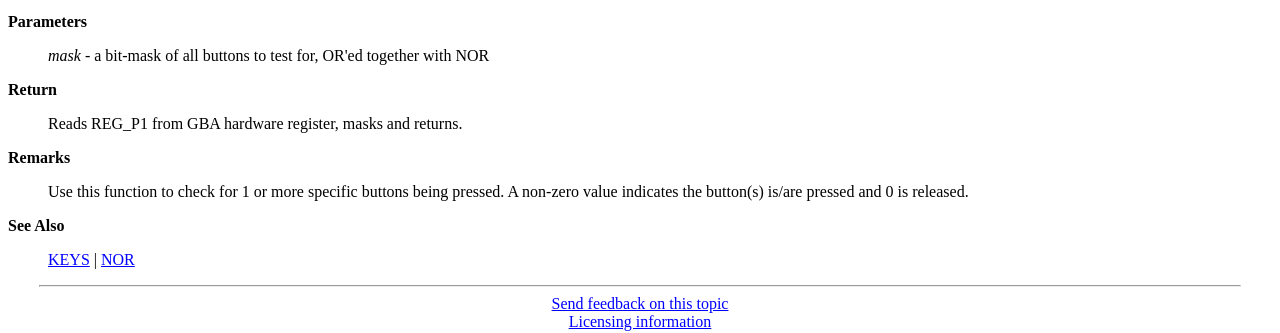
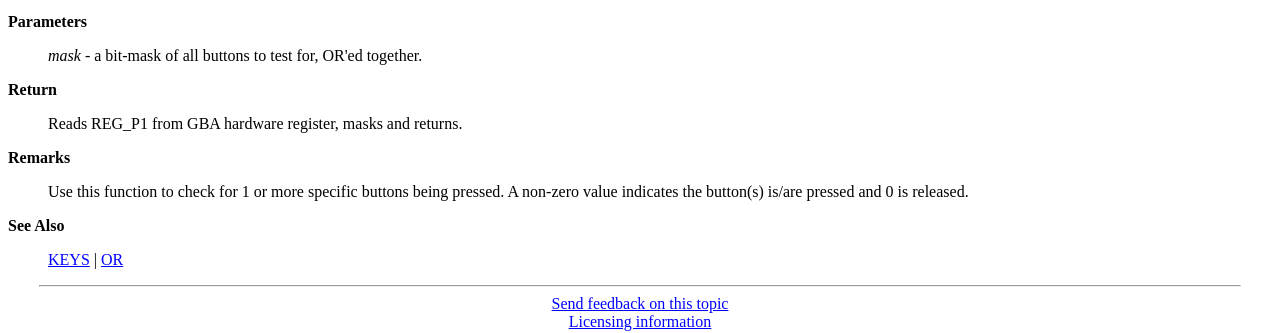
Before and after one commit to uli/dragonbasic, a plain HTML site: page dbapi/Input_KEY.htm in a window 1280 px wide. Shown: the part 193-526 px from the top of the page. Drawn offline with Linux system fonts and the light colour scheme.

Commit message:
dbapi: input: key: remove bogus reference to NOR
Seriously: WTF?

Signed-off-by: Ulrich Hecht <ulrich.hecht@gmail.com>

```diff
--- a/dbapi/Input_KEY.htm
+++ b/dbapi/Input_KEY.htm
@@ -28,7 +28,7 @@ FUNCTION KEY(
 
   <blockquote>
     <i>mask</i> - a bit-mask of all buttons to test for, OR'ed
-    together with NOR<br>
+    together.<br>
   </blockquote><b>Return</b>
 
   <blockquote>
@@ -43,7 +43,7 @@ FUNCTION KEY(
 
   <blockquote>
     <a href="Input_KEYS.htm">KEYS</a> | <a href=
-    "Keywords_NOR.htm">NOR</a>
+    "Keywords_OR.htm">OR</a>
   </blockquote>
   <hr width="95%" align="middle">
 
```
